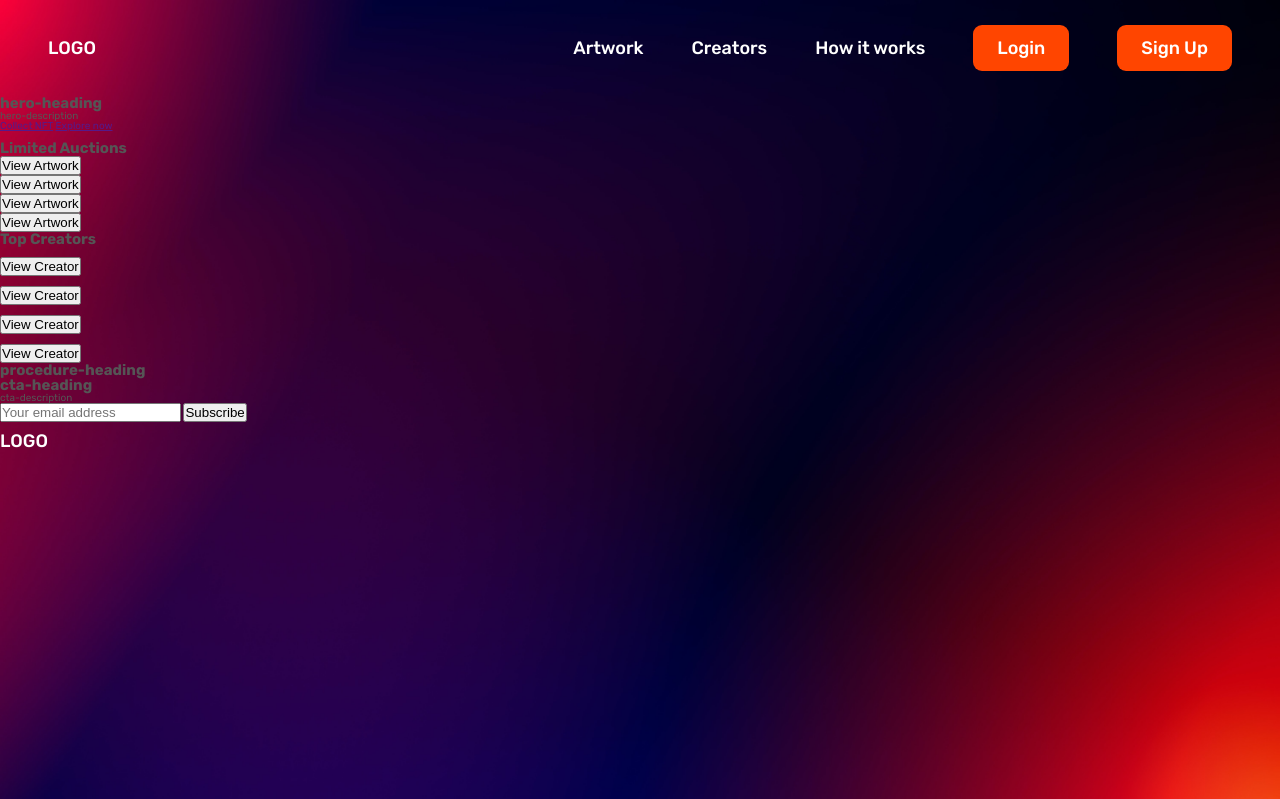
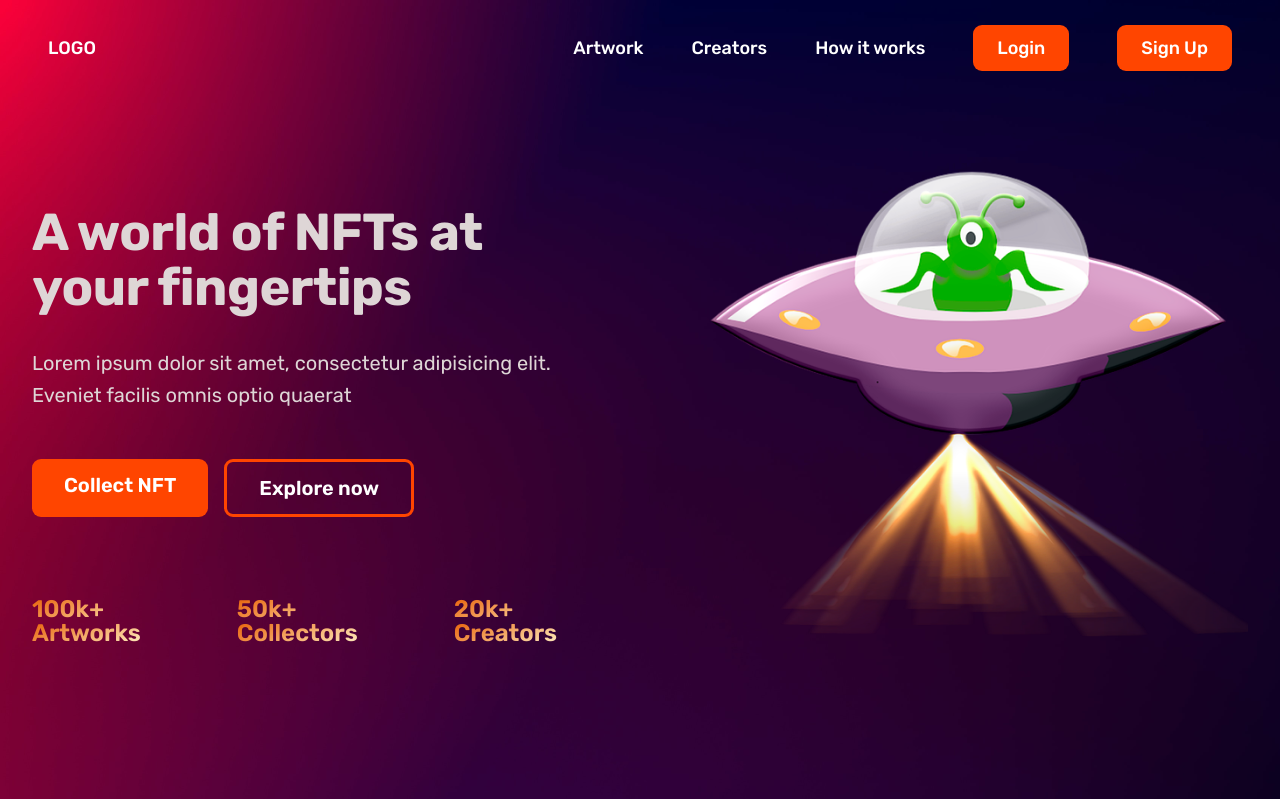
Before and after one commit to MaximilienFathi/nft-marketplace, a website: page index.html in a window 1280 px wide. Shown: the top 799 px of the page. Drawn offline with Linux system fonts and the light colour scheme.

Commit message:
Style hero section

```diff
--- a/hero.css
+++ b/hero.css
@@ -0,0 +1,54 @@
+.hero-section {
+  padding: 4.8rem 0 9.6rem 0;
+}
+
+.hero-grid {
+  max-width: 130rem;
+  margin: 0 auto;
+  padding: 0 3.2rem;
+  display: grid;
+  grid-template-columns: 1fr 1fr;
+  align-items: center;
+  gap: 9.6rem;
+}
+
+.hero-description {
+  font-size: 2rem;
+  line-height: 1.6;
+  margin-bottom: 4.8rem;
+}
+
+.hero-btn-box {
+  display: flex;
+  gap: 1.6rem;
+  margin-bottom: 8rem;
+}
+
+.hero-stats-box {
+  display: flex;
+  gap: 9.6rem;
+}
+
+.stats-text,
+.stats-value {
+  font-size: 2.4rem;
+  font-weight: 600;
+  background: -webkit-linear-gradient(113.49deg, #ffedc0, #e86108);
+  -webkit-background-clip: text;
+  -webkit-text-fill-color: transparent;
+}
+
+.hero-img {
+  width: 100%;
+  animation: bounce 1s infinite alternate;
+  /*-webkit-animation: mover 1s infinite alternate;*/
+}
+
+@keyframes bounce {
+  0% {
+    transform: translateY(0);
+  }
+  100% {
+    transform: translateY(-10px);
+  }
+}
--- a/index.html
+++ b/index.html
@@ -6,6 +6,7 @@
 
     <link rel="stylesheet" href="styles.css" />
     <link rel="stylesheet" href="header.css" />
+    <link rel="stylesheet" href="hero.css" />
 
     <link rel="preconnect" href="https://fonts.googleapis.com" />
     <link rel="preconnect" href="https://fonts.gstatic.com" crossorigin />
@@ -33,19 +34,37 @@
 
     <main>
       <section class="hero-section">
-        <div class="hero-container">
+        <div class="hero-grid">
           <div class="hero-text-box">
-            <h1 class="hero-heading">hero-heading</h1>
-            <p class="hero-description">hero-description</p>
-            <a class="btn btn-full" href="">Collect NFT</a>
-            <a class="btn btn-outline" href="">Explore now</a>
-            <div class="hero-stats"></div>
+            <h1 class="heading-primary">A world of NFTs at your fingertips</h1>
+            <p class="hero-description">
+              Lorem ipsum dolor sit amet, consectetur adipisicing elit. Eveniet
+              facilis omnis optio quaerat
+            </p>
+            <div class="hero-btn-box">
+              <a class="btn btn-full" href="">Collect NFT</a>
+              <a class="btn btn-outline" href="">Explore now</a>
+            </div>
+            <div class="hero-stats-box">
+              <div class="stats">
+                <p class="stats-value">100k+</p>
+                <p class="stats-text">Artworks</p>
+              </div>
+              <div class="stats">
+                <p class="stats-value">50k+</p>
+                <p class="stats-text">Collectors</p>
+              </div>
+              <div class="stats">
+                <p class="stats-value">20k+</p>
+                <p class="stats-text">Creators</p>
+              </div>
+            </div>
           </div>
           <div class="hero-img-box">
             <picture>
               <source srcset="" type="" />
               <source srcset="" type="" />
-              <img class="hero-img" src="" alt="" />
+              <img class="hero-img" src="rocket-g3b4f5a007_640.png" alt="" />
             </picture>
           </div>
         </div>
--- a/styles.css
+++ b/styles.css
@@ -10,7 +10,7 @@ html {
 }
 
 body {
-  color: #555;
+  color: #ded6d6;
   font-family: Rubik, sans-serif;
   font-weight: 400;
   line-height: 1;
@@ -18,3 +18,49 @@ body {
   background-size: cover;
   /*overflow-x: hidden;*/
 }
+
+.heading-primary,
+.heading-secondary,
+.heading-tertiary {
+  font-weight: 700;
+  color: #ded6d6;
+  letter-spacing: -0.5px;
+}
+
+.heading-primary {
+  font-size: 5.2rem;
+  line-height: 1.05;
+  margin-bottom: 3.2rem;
+}
+
+.btn,
+.btn:link,
+.btn:visited {
+  color: #fff;
+  font-size: 2rem;
+  font-weight: 600;
+  text-decoration: none;
+  padding: 1.6rem 3.2rem;
+  border-radius: 9px;
+  transition: all 0.3s;
+}
+
+.btn-full:link,
+.btn-full:visited {
+  background-color: #ff4500ff;
+}
+
+.btn-full:hover,
+.btn-full:active {
+  background-color: #dc4b05;
+}
+
+.btn-outline:link,
+.btn-outline:visited {
+  border: 3px solid #ff4500ff;
+}
+
+.btn-outline:hover,
+.btn-outline:active {
+  color: #ff4500ff;
+}
```
Also changed, not shown: bear-gc191b8248_640.png (added), man-in-red.png (added), rocket-g3b4f5a007_640.png (added), woman-g1af1d2580_640.png (added).
